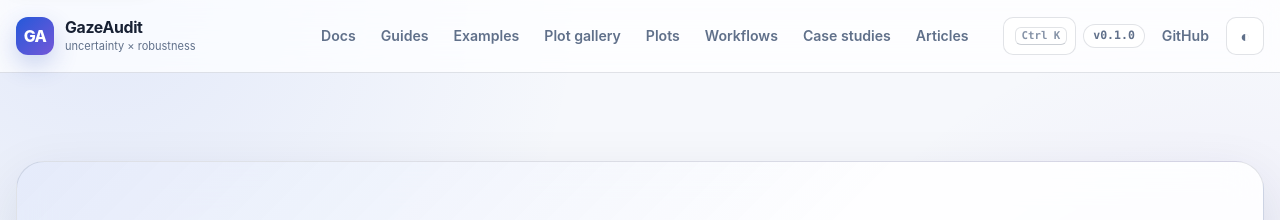
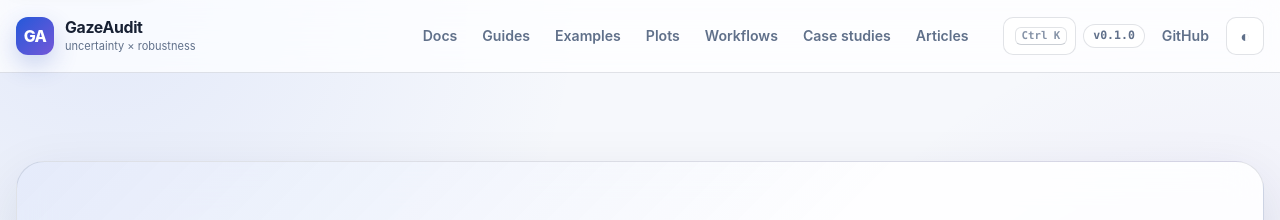
Before and after one commit to stefanosbalaskas/GazeAudit, a Jekyll site: the page built from index.md, in a window 1280 px wide. Shown: the top 220 px of the page. Built offline with Jekyll 4.4.1, drawn with Linux system fonts in a browser that asks for light colours.

Commit message:
docs: clean plot-gallery navigation

```diff
--- a/_layouts/default.html
+++ b/_layouts/default.html
@@ -38,7 +38,6 @@
         <a href="{{ '/docs/' | relative_url }}">Docs</a>
         <a href="{{ '/docs/guides/' | relative_url }}">Guides</a>
         <a href="{{ '/docs/examples/' | relative_url }}">Examples</a>
-      <a href="{{ '/docs/plots/' | relative_url }}">Plot gallery</a>
         <a href="{{ '/docs/plots/' | relative_url }}">Plots</a>
         <a href="{{ '/docs/workflows/' | relative_url }}">Workflows</a>
         <a href="{{ '/docs/case-studies/' | relative_url }}">Case studies</a>
@@ -61,6 +60,7 @@
       <a href="{{ '/docs/' | relative_url }}">Documentation</a>
       <a href="{{ '/docs/guides/' | relative_url }}">Guides</a>
       <a href="{{ '/docs/examples/' | relative_url }}">Examples</a>
+      <a href="{{ '/docs/plots/' | relative_url }}">Plot gallery</a>
       <a href="{{ '/docs/workflows/' | relative_url }}">Workflows</a>
       <a href="{{ '/docs/case-studies/' | relative_url }}">Case studies</a>
       <a href="{{ '/docs/articles/' | relative_url }}">Articles</a>
```
